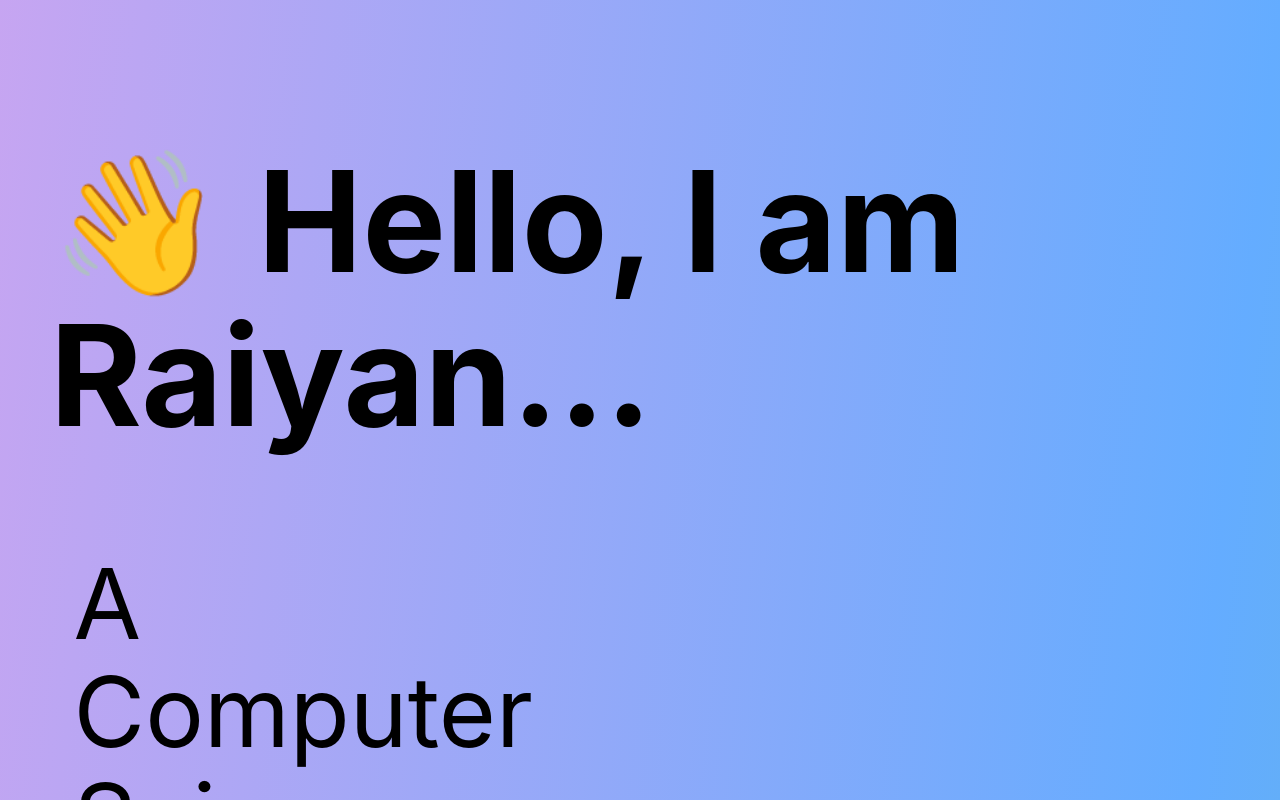
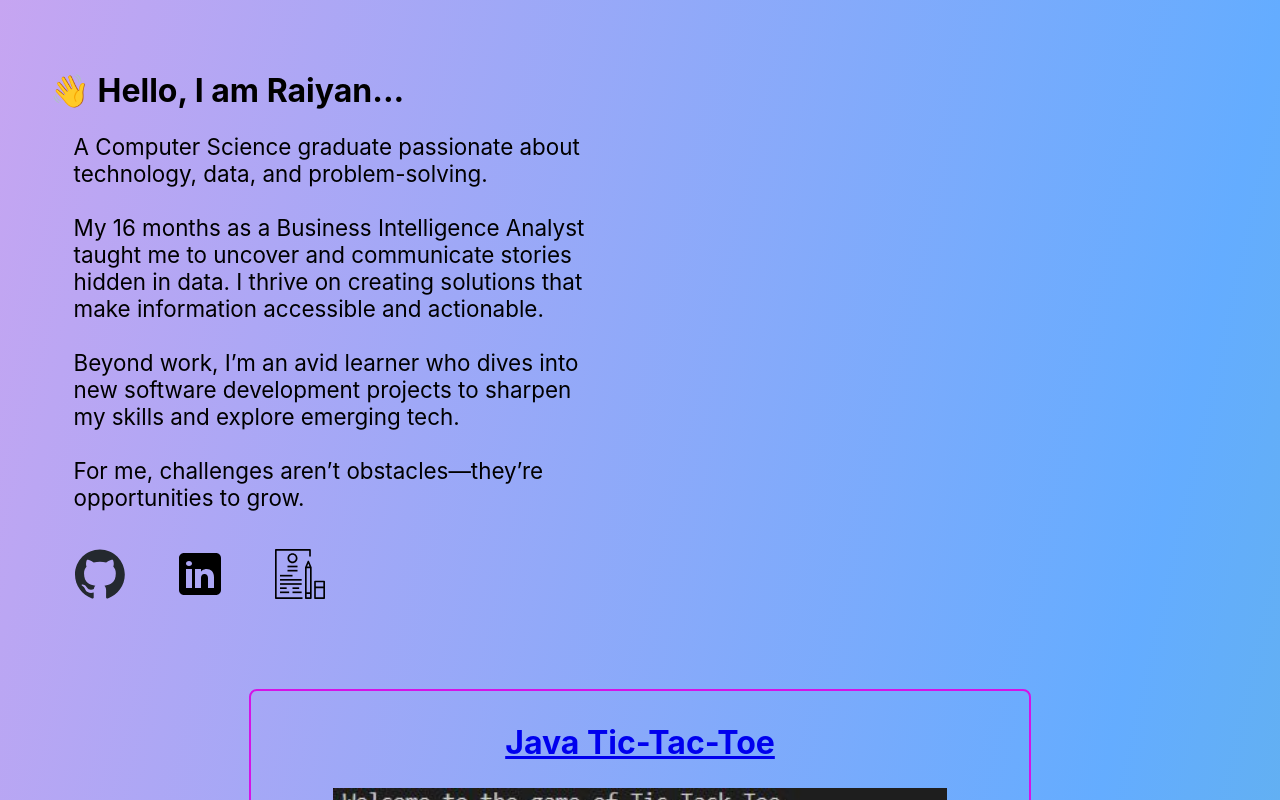
Before and after one commit to RaiyanAfiz/portofolio-website, a React (Vite) app: page / in a window 1280 px wide. Shown: the top 800 px of the page. Built offline with nearby package versions, Linux system fonts and the light colour scheme.

Commit message:
Updates title and fixes minor css bug

```diff
--- a/index.html
+++ b/index.html
@@ -3,7 +3,7 @@
   <head>
     <meta charset="UTF-8" />
     <meta name="viewport" content="width=device-width, initial-scale=1.0" />
-    <title>Raiyan Afiz</title>
+    <title>Raiyan Afiz Portfolio</title>
     <link
       rel="icon"
       type="image/png"
--- a/src/components/About/About.css
+++ b/src/components/About/About.css
@@ -8,9 +8,6 @@
   animation-name: fade-in-animate;
   animation-duration: 4s;
   animation-iteration-count: 1;
-  font-size: 70px;
-  line-height: 1.1;
-  justify-self: start;
 }
 
 #name > p {
```
